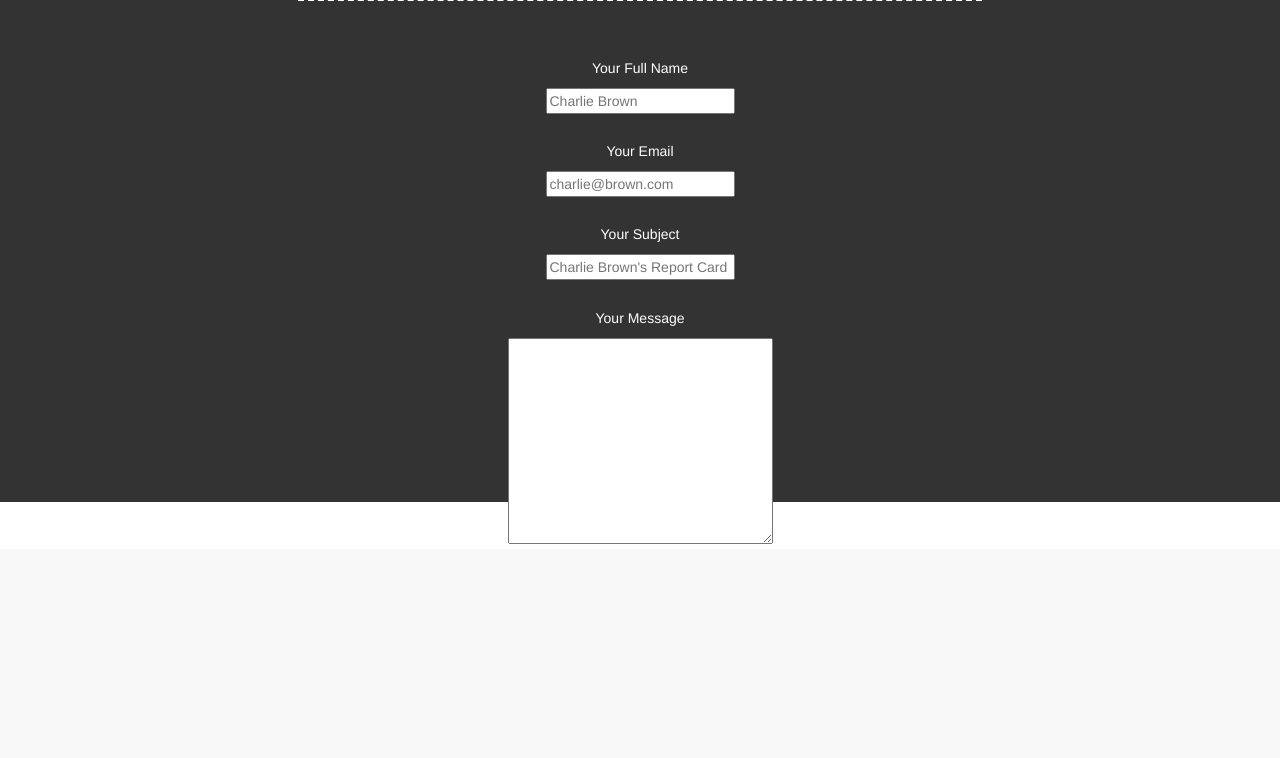
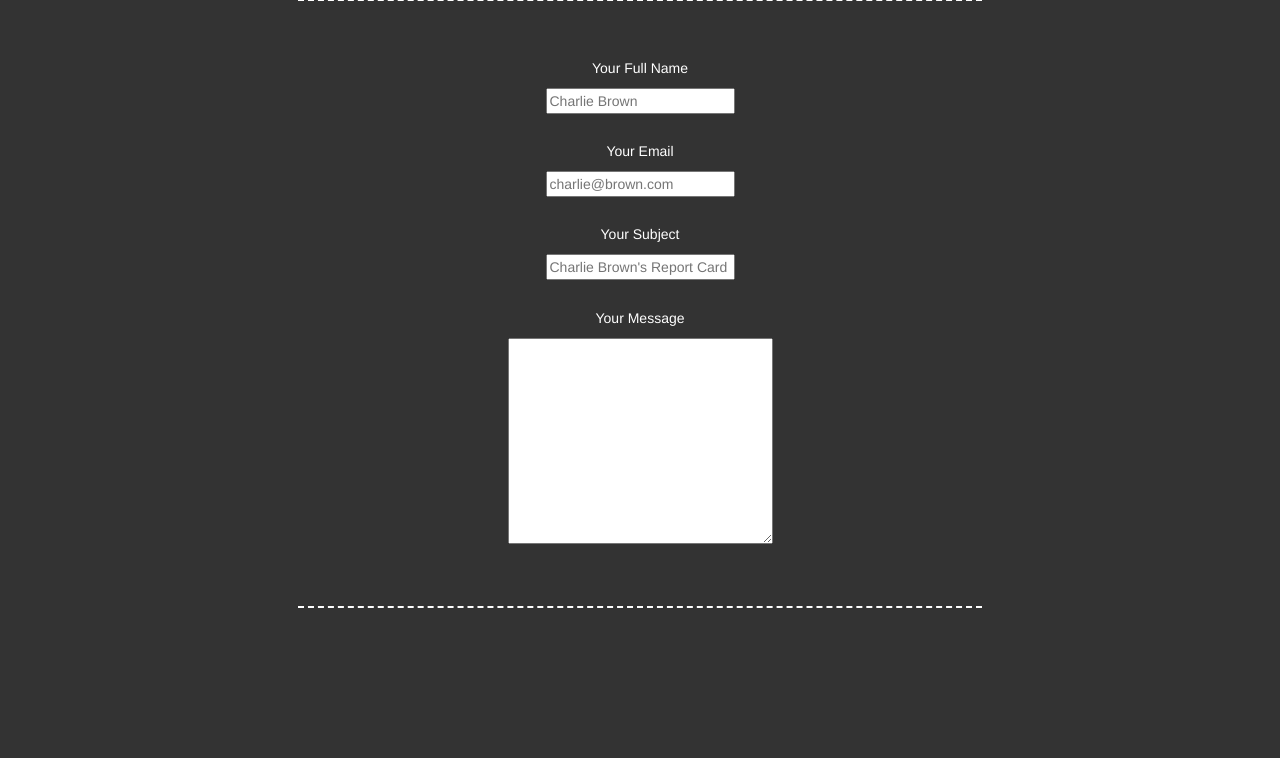
Before and after one commit to carsonandrew2/brickdesigns, a PHP site: page / in a window 1280 px wide. Shown: the part 2698-3456 px from the top of the page. Before the commit the page ends 3242 px from the top, so only its background shows below. Run offline with PHP 8.4, Linux system fonts and the light colour scheme.

Commit message:
Update scrolling-nav.css

```diff
--- a/css/scrolling-nav.css
+++ b/css/scrolling-nav.css
@@ -73,7 +73,7 @@ of those sections to manage the look and feel of the site. */
 }
 
 .contact-section {
-    height: 100%;
+    padding-bottom: 150px;
     padding-top: 150px;
     text-align: center;
     background: #333333;
@@ -85,8 +85,11 @@ of those sections to manage the look and feel of the site. */
     border-top-color: white;
     border-width: 2px;
     border-top-style: dashed;
+    border-bottom-style: dashed;
+    border-bottom-color: white;
     margin-top: 5%;
     padding-top: 5%;
+    padding-bottom: 5%;
 }
 .name {
     margin-bottom: 4%;
```
